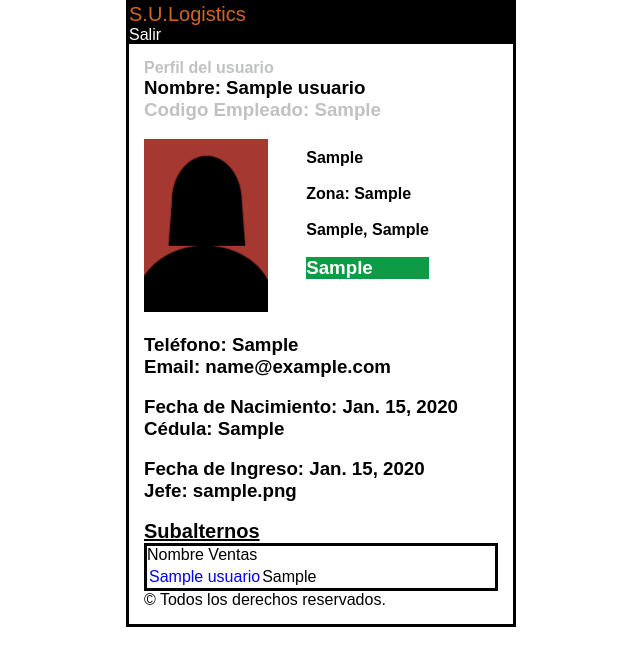
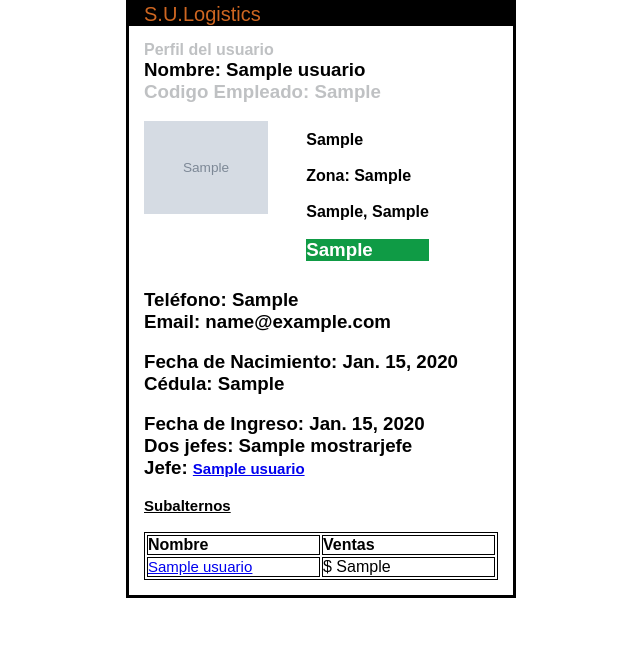
Before and after one commit to JDavid97/Logistics, a Django app: template erp/templates/usuario/perfil.html in a window 1280 px wide. Shown: the top 666 px of the page, without its empty margins (319-959 px from the left). Run offline with Django 4.2, Linux system fonts and the light colour scheme; tables that the repository leaves empty hold one stand-in row (values such as "Sample post"); the template is opened without the code that fills it: values that come from a table or form of the project are taken from there, most other values are stand-ins (such as "Sample title", 1, 10 or a date in 2020); grey boxes marked "Sample" are stand-in pictures.

Commit message:
validacion enlace jefe

```diff
--- a/config/settings.py
+++ b/config/settings.py
@@ -123,6 +123,8 @@ LOGIN_REDIRECT_URL = 'core/'
 
 LOGOUT_REDIRECT_URL = '/login/'
 
+AUTH_USER_MODEL = 'erp.Usuario'
+
 
 # Static files (CSS, JavaScript, Images)
 # https://docs.djangoproject.com/en/4.0/howto/static-files/
--- a/erp/models.py
+++ b/erp/models.py
@@ -1,10 +1,35 @@
 from django.db import models
-from django.contrib.auth.models import AbstractUser
+from django.contrib.auth.models import BaseUserManager, AbstractBaseUser
 from datetime import datetime
 
 # Create your models here.
+class MyUserManager(BaseUserManager):
+    def create_user(self, email, date_of_birth, password=None):
 
-class Usuario(models.Model):
+        if not email:
+            raise ValueError('Users must have an email address')
+
+        user = self.model(
+            email=self.normalize_email(email),
+            date_of_birth=date_of_birth,
+        )
+
+        user.set_password(password)
+        user.save(using=self._db)
+        return user
+
+    def create_superuser(self, email, date_of_birth, password=None):
+
+        user = self.create_user(
+            email,
+            password=password,
+            date_of_birth=date_of_birth,
+        )
+        user.is_admin = True
+        user.save(using=self._db)
+        return user
+
+class Usuario(AbstractBaseUser):
     nombres = models.CharField(max_length=50, verbose_name='Nombres', null=True)
     apellido_uno = models.CharField(max_length=50, verbose_name='Primer Apellido', null=True)
     apellido_dos = models.CharField(max_length=50, verbose_name='Segundo Apellido', null=True)
@@ -18,18 +43,47 @@ class Usuario(models.Model):
     municipio = models.CharField(max_length=50, verbose_name='Municipio', null=True)
     departamento = models.CharField(max_length=50, verbose_name='Departamento', null=True)
     ventas_anteriores = models.CharField(max_length=50, verbose_name='Ventas', null=True)
-    email = models.EmailField(max_length=50, verbose_name='Email', null=True)
+
     contraseña = models.CharField(max_length=50, verbose_name='Contraseña', null=True)
     imagen = models.CharField(max_length=50, verbose_name='Imagen', null=True)
     celular = models.CharField(max_length=50, verbose_name='Celular', null=True)
     jefe = models.CharField(max_length=50, null=True)
 
+    email = models.EmailField(
+        verbose_name='email address',
+        max_length=255,
+        unique=True,
+    )
+    date_of_birth = models.DateField()
+    is_active = models.BooleanField(default=True)
+    is_admin = models.BooleanField(default=False)
+
+    objects = MyUserManager()
+
+    USERNAME_FIELD = 'email'
+    REQUIRED_FIELDS = ['date_of_birth']
+
+    def __str__(self):
+        return self.email
+
+    def has_perm(self, perm, obj=None):
+        "Does the user have a specific permission?"
+        # Simplest possible answer: Yes, always
+        return True
+
+    def has_module_perms(self, app_label):
+        "Does the user have permissions to view the app `app_label`?"
+        # Simplest possible answer: Yes, always
+        return True
+
+    @property
+    def is_staff(self):
+        "Is the user a member of staff?"
+        # Simplest possible answer: All admins are staff
+        return self.is_admin
+
     def __str__(self):
         return self.cedula
-
-    def subalternos(self):
-        subalternos = Usuario.objects.filter(jefe=self.cedula)
-        return subalternos
 
     def get_queryset(self):
         pk=self.kwargs['pk']
--- a/erp/templates/usuario/perfil.html
+++ b/erp/templates/usuario/perfil.html
@@ -8,7 +8,7 @@
         <h3 class="numEmpleado">Codigo Empleado: {{usuario.numeroempleado}}</h3>
         <br>
             <div class="masinfo">
-                    <img src="{% static 'img/F1.jpg' %}" height="">
+                    <img src="/static/img/{{usuario.imagen}}" height="">
                 <div class="info2">
                     <h4 cla>{{usuario.cargo}}</h4>
                     <br>
@@ -30,36 +30,45 @@
             <h3>Cédula: {{usuario.cedula}}</h3>
             <br>
             <h3>Fecha de Ingreso: {{usuario.fecha_Ingreso}}</h3>
-            <h3>Jefe: {{usuario.imagen}}</h3>
+            <h3>Dos jefes: {{ mostrarjefe }}</h3>
+
+            {% if jefe %}
+                {% if mostrarjefe %}
+                    <h3>Jefe: <a class="subalternos" href="{% url 'erp:home' %}{{jefe.cedula}}">{{jefe.nombres}}</a></h3>
+                {% else %}
+                    <h3>Jefe: {{jefe.nombres}}</h3>
+                {% endif %}
+            {% else %}
+                <h3>Jefe: No tiene</h3>
+            {% endif %}
+
             <br>
 
+        {% if subalternos %}
             <h1 class="subalternos">Subalternos</h1>
+            <br>
 
             <div class="tablasub">
                 <table class="table" id="data">
-                <div>
                         <thead>
                             <tr>
-                            <th">Nombre</th>
-                            <th">Ventas</th>
+                                <th>Nombre</th>
+                                <th>Ventas</th>
                             </tr>
                         </thead>
-                </div>
-
-                <div>
                         <tbody>
-                        {% for subalterno in usuario.subalternos %}
+                            {% for subalterno in subalternos %}
                                 <tr>
                                     <td class="enlacesubalterno">
-                                <a href="{% url 'erp:home' %}{{subalterno.cedula}}">{{subalterno.nombres}}</a>
+                                        <a a class="subalternos" href="{% url 'erp:home' %}{{subalterno.cedula}}">{{subalterno.nombres}}</a>
                                     </td>
-                            <td>{{subalterno.ventas_anteriores}}</td>
+                                    <td>$ {{subalterno.ventas_anteriores}}</td>
                                 </tr>
                             {% endfor %}
                         </tbody>
-                </div>
                 </table>
             </div>
+        {% endif %}
     </div>
 
 {% endblock %}
--- a/static/css/main.css
+++ b/static/css/main.css
@@ -23,8 +23,14 @@
     color: rgb(206, 102, 33);
 }
 
+.header1 {
+    display: inline-flex;
+}
+
 .logout {
     color: white;
+    font-size: 20px;
+    margin-left: 160%;
 }
 
 .tituloperfil {
@@ -54,12 +60,29 @@ img {
     color: rgb(191, 193, 195);
 }
 
-.tablasub {
-    border: 3px solid black;
+table {
+    width: 100%;
+    border: 1px solid #000;
 }
 
+th, td {
+    width: 25%;
+    text-align: left;
+    vertical-align: top;
+    border: 1px solid #000;
+    border-spacing: 0;
+ }
+
+ caption {
+    padding: 0.3em;
+ }
+
 .subalternos {
-    font-size: 20px;
+    font-size: 15px;
+    text-decoration-line: underline;
+}
+
+.enlacesubalterno {
     text-decoration-line: underline;
 }
 
@@ -69,6 +92,7 @@ img {
 
 .col-lg-2 {
     font-size: 20px;
+    margin-left: 15px;
 }
 
 #col-md-2 {
--- a/templates/body.html
+++ b/templates/body.html
@@ -22,14 +22,8 @@
                         {% endblock %}
 
                 </div>
-
             </nav>
-
-            <footer class="fila">
-                <div class="col-lg-12 col-md-12 col-sm-12 col-xs-12">&copy; Todos los derechos reservados.</div>
-            </footer>
         </div>
-
     </div>
 
 </body>
--- a/templates/header.html
+++ b/templates/header.html
@@ -2,12 +2,13 @@
 
 {% block header %}
 
-<header class="header1">
+<header class="header">
+    <div class="header1">
+        <div class="col-lg-2 col-md-2 col-sm-3 col-xs col-xs-12">S.U.Logistics</div>
 
-    <div class="col-lg-2 col-md-2 col-sm-3 col-xs col-xs-12">S.U.Logistics</div>
-
-    <a type="button" class="logout" href="{% url 'logout' %}"><i class="fas fa-sign-out-alt fa-sm fa-fw mr-2 text-gray-600"></i>
-        Salir</a>
+        <a type="button" class="logout" href="{% url 'logout' %}"><i class="fas fa-sign-out-alt fa-sm fa-fw mr-2 text-gray-600"></i>
+            Salir</a>
+    </div>
 
 </header>
 
```
Also changed, not shown: erp/services.py (added, +11 -0 lines), erp/views.py (+9 -1 lines), erp/migrations/0001_initial.py, erp/migrations/0002_usuario_cargo_usuario_celular_usuario_contraseña_and_more.py (deleted), erp/migrations/0003_usuario_apellido_dos_usuario_apellido_uno_and_more.py (deleted), erp/migrations/0004_usuario_jefe.py (deleted), erp/migrations/0005_alter_usuario_jefe.py (deleted). Lines whose indentation alone changed are shown as unchanged.
